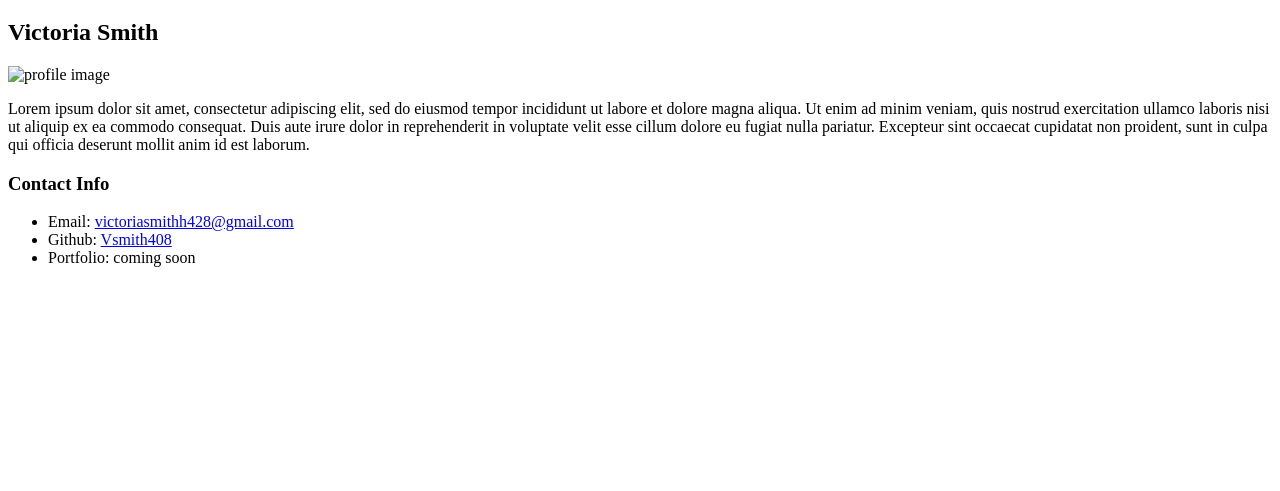
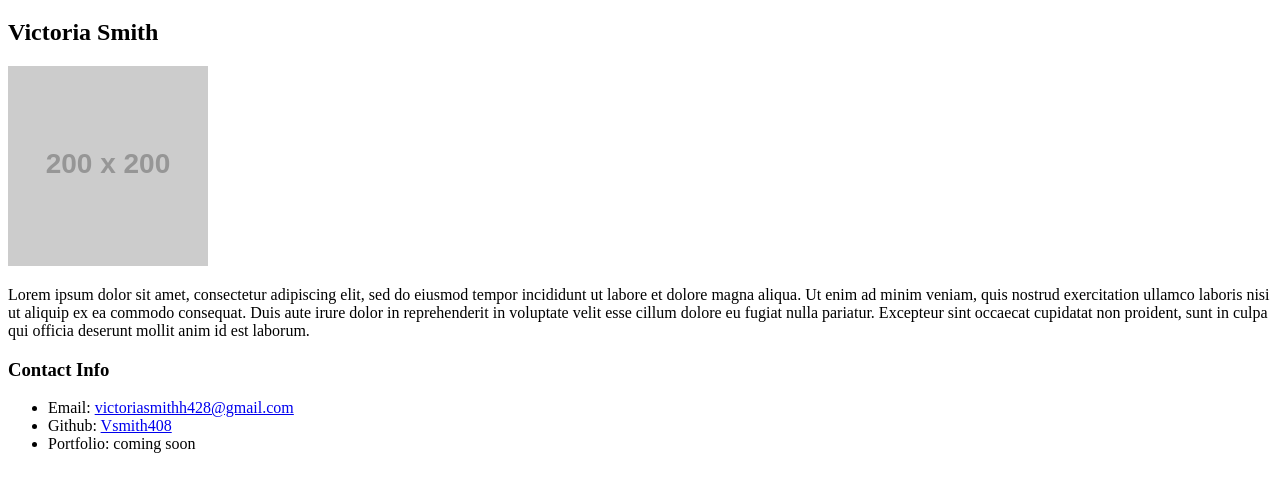
Before and after one commit to Vsmith408/classactivity4, a plain HTML site: page index.html in a window 1280 px wide. Shown: the part 61-552 px from the top of the page. Drawn offline with Linux system fonts and the light colour scheme; placeholder pictures from the web are drawn by us.

Commit message:
added placeholder image

```diff
--- a/index.html
+++ b/index.html
@@ -10,7 +10,7 @@
 <body>
     <h1>Bio</h1>
     <h2>Victoria Smith</h2>
-    <img src="" alt="profile image">
+    <img src="https://placehold.it/200x200" alt="profile image">
     <p>Lorem ipsum dolor sit amet, consectetur adipiscing elit, sed do eiusmod tempor incididunt ut labore et dolore
         magna aliqua. Ut enim ad minim veniam, quis nostrud exercitation ullamco laboris nisi ut aliquip ex ea commodo
         consequat. Duis aute irure dolor in reprehenderit in voluptate velit esse cillum dolore eu fugiat nulla
```
